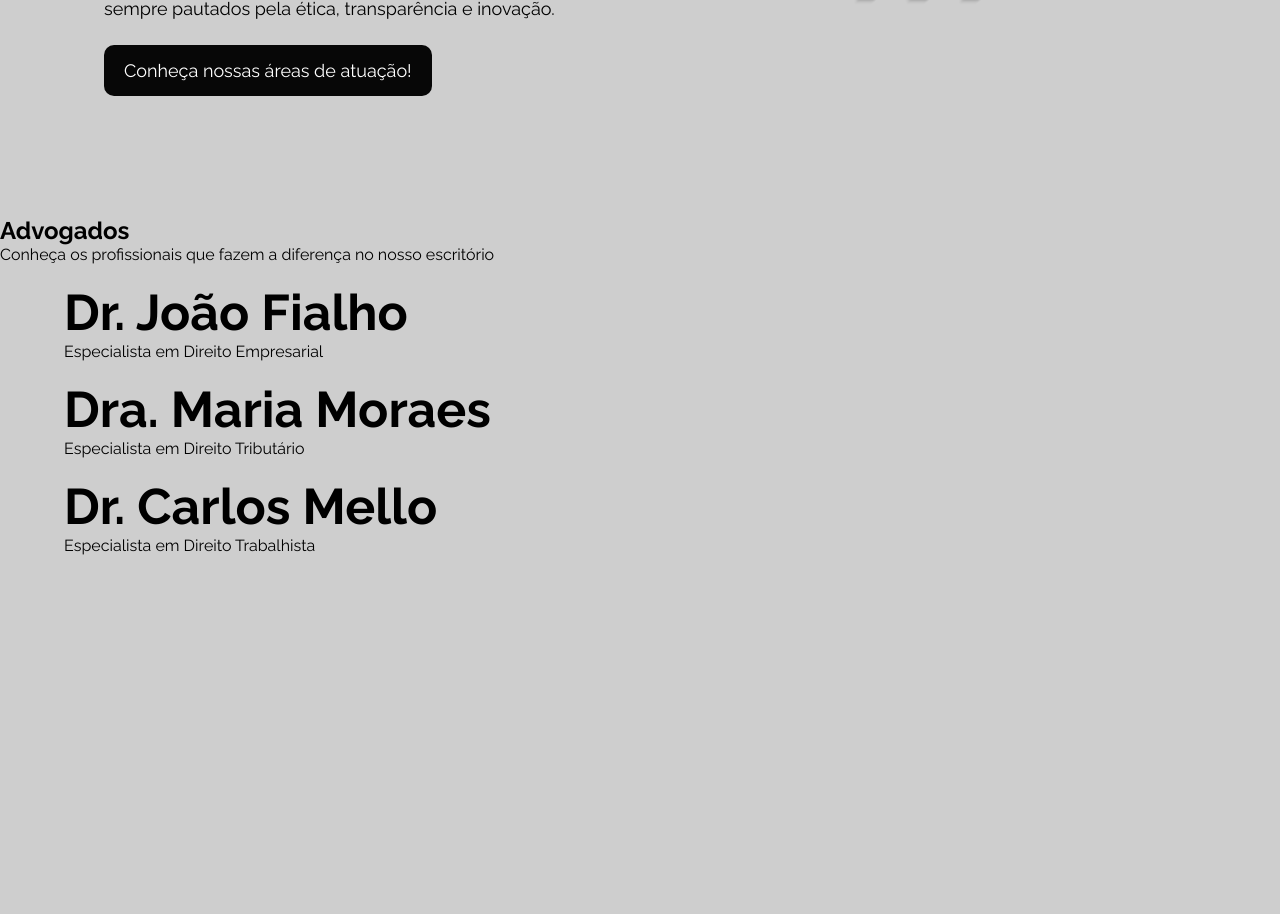
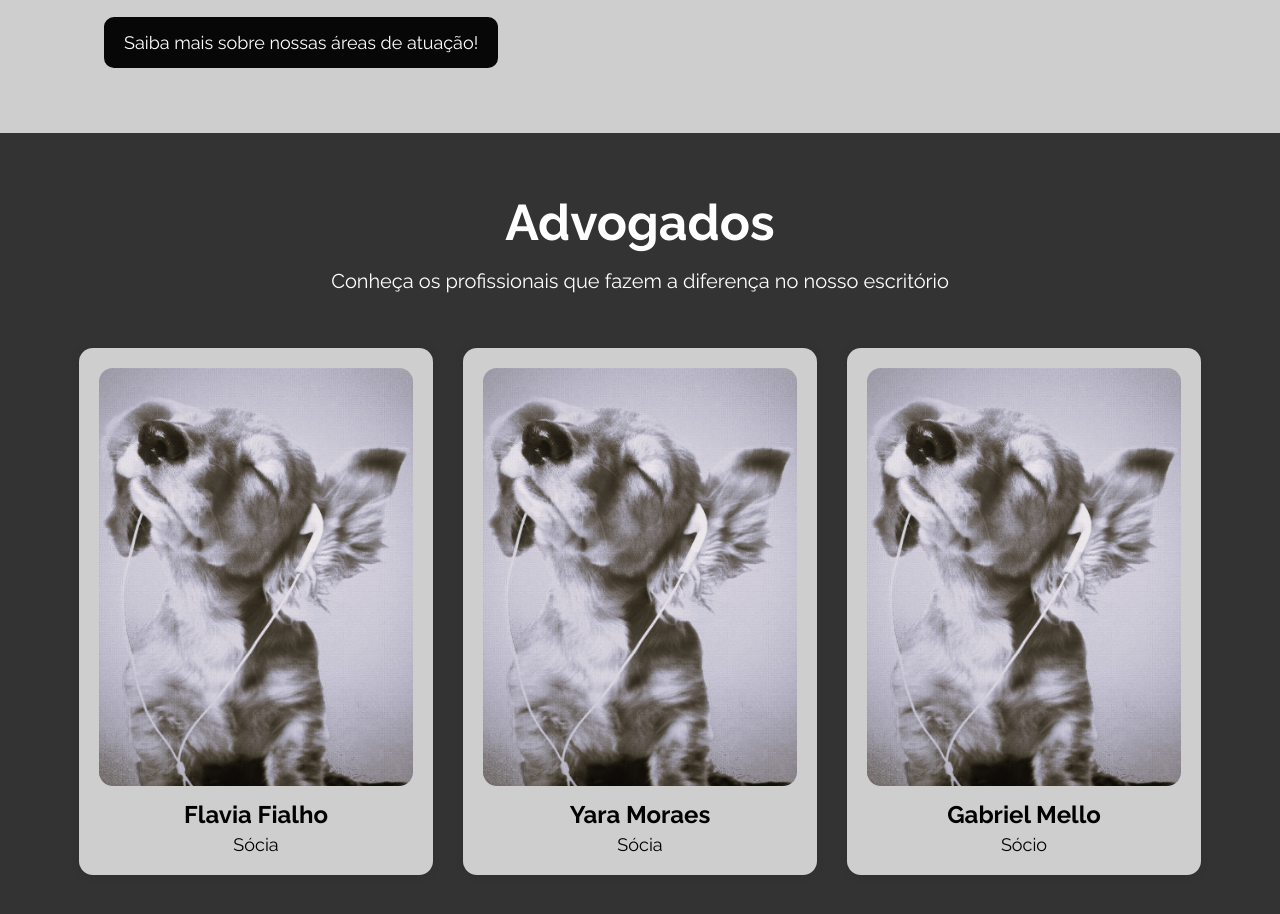
Before and after one commit to angelosousajr/websitefmm, a plain HTML site: page index.html in a window 1280 px wide. Shown: the part 1246-2160 px from the top of the page. Before the commit the page ends 1855 px from the top, so only its background shows below. Drawn offline with Linux system fonts and the light colour scheme.

Commit message:
Equipe Adicionada

```diff
--- a/css/style.css
+++ b/css/style.css
@@ -97,7 +97,7 @@ nav ul a:hover::after{
 
 .banner .banner-text{
     text-align: center;
-    margin: 100px;
+    margin: 130px;
     padding: 0 90px;
 }
 
@@ -148,3 +148,59 @@ nav ul a:hover::after{
 #sobre .sobre-img img{
     width: 100%;
 }
+
+#equipe{
+    background-color: #333333;
+    padding: 60px 0;
+}
+
+#equipe h3{
+    text-align: center;
+    color: white;
+}
+
+#equipe p{
+    text-align: center;
+    margin: 17px;
+    font-size: 20px;
+    color: white;
+}
+
+#equipe .equipe-box{
+    display: flex;
+    justify-content: center;
+    margin-top: 40px;
+}
+
+#equipe .equipe-item{
+    background-color: #CECECE;
+    border-radius: 14px;
+    padding: 20px;
+    margin: 15px;
+    text-align: center;
+    box-shadow: 0 0 10px rgba(0,0,0,0.1);
+    transition: 0.3s;
+    width: 450px;
+}
+
+#equipe .equipe-item img{
+    border-radius: 14px;
+    object-fit: cover;
+    width: 100%;
+}
+
+#equipe .equipe-item .nome-user{
+    font-size: 24px;
+    margin: 10px 0 5px 0;
+}
+
+#equipe .equipe-item p1{
+    font-size: 18px;
+    margin: 20px;
+    padding: 0 15px;
+}
+
+#equipe .equipe-item:hover{
+    transform: translateY(-10px);
+    box-shadow: 0 10px 20px rgba(0,0,0,0.2);
+}
--- a/index.html
+++ b/index.html
@@ -14,7 +14,7 @@
         <div class="container">
             <nav>
                 <a href="index.html">
-                    <img src="img/logo2.png" alt="Logo" width="450px">
+                    <img src="img/logo2.png" alt="Logo" width="400px">
                 </a>
                 <ul>
                     <a href="index.html">Home</a>
@@ -42,7 +42,7 @@
                 <h2>O Escritório</h2>
                 <p>Fundado com um objetivo em comum, o escritório Fialho, Moraes & Mello Advogados é reconhecido por sua excelência em assessoria jurídica para empresas de diversos setores. Com uma equipe altamente qualificada e comprometida, oferecemos soluções jurídicas personalizadas que atendem às necessidades específicas de cada cliente.</p>
                 <p>Nossa missão é proporcionar segurança jurídica e contribuir para o sucesso dos negócios de nossos clientes, sempre pautados pela ética, transparência e inovação.</p>
-                <a href="#atuacao" class="btn">Conheça nossas áreas de atuação!</a>
+                <a href="#atuacao" class="btn">Saiba mais sobre nossas áreas de atuação!</a>
             </div>
             <div class="sobre-img">
                 <img src="img/mockup2.png" alt="">
@@ -51,24 +51,25 @@
     <!-- end sobre -->
     <!-- equipe -->
     <section id="equipe">
-        <h2>Advogados</h2>
-        <p>Conheça os profissionais que fazem a diferença no nosso escritório</p>
         <div class="container">
+            <h3>Advogados</h3>
+            <p>Conheça os profissionais que fazem a diferença no nosso escritório</p>
             <div class="equipe-box">
-                <img src="img/equipe1.jpg" alt="">
-                <h3>Dr. João Fialho</h3>
-                <p>Especialista em Direito Empresarial</p>
-            </div>
-            <div class="equipe-box">
-                <img src="img/equipe2.jpg" alt="">
-                <h3>Dra. Maria Moraes</h3>
-                <p>Especialista em Direito Tributário</p>
-            </div>
-            <div class="equipe-box">
-                <img src="img/equipe3.jpg" alt="">
-                <h3>Dr. Carlos Mello</h3>
-                <p>Especialista em Direito Trabalhista</p>
-            </div>
+                <div class="equipe-item">
+                    <img src="img/adv1.jpg" alt="" width="350px">
+                    <h4 class="nome-user">Flavia Fialho</h4>
+                    <p1>Sócia</p1>
+                </div>
+                <div class="equipe-item">
+                    <img src="img/adv1.jpg" alt="" width="350px">
+                    <h4 class="nome-user">Yara Moraes</h4>
+                    <p1>Sócia</p1>
+                </div>
+                <div class="equipe-item">
+                    <img src="img/adv1.jpg" alt="" width="350px">
+                    <h4 class="nome-user">Gabriel Mello</h4>
+                    <p1>Sócio</p1>
+                </div>
         </div>
     </section>
     <!-- end equipe -->
```
Also changed, not shown: img/adv1.jpg (added), img/logo2.png.
